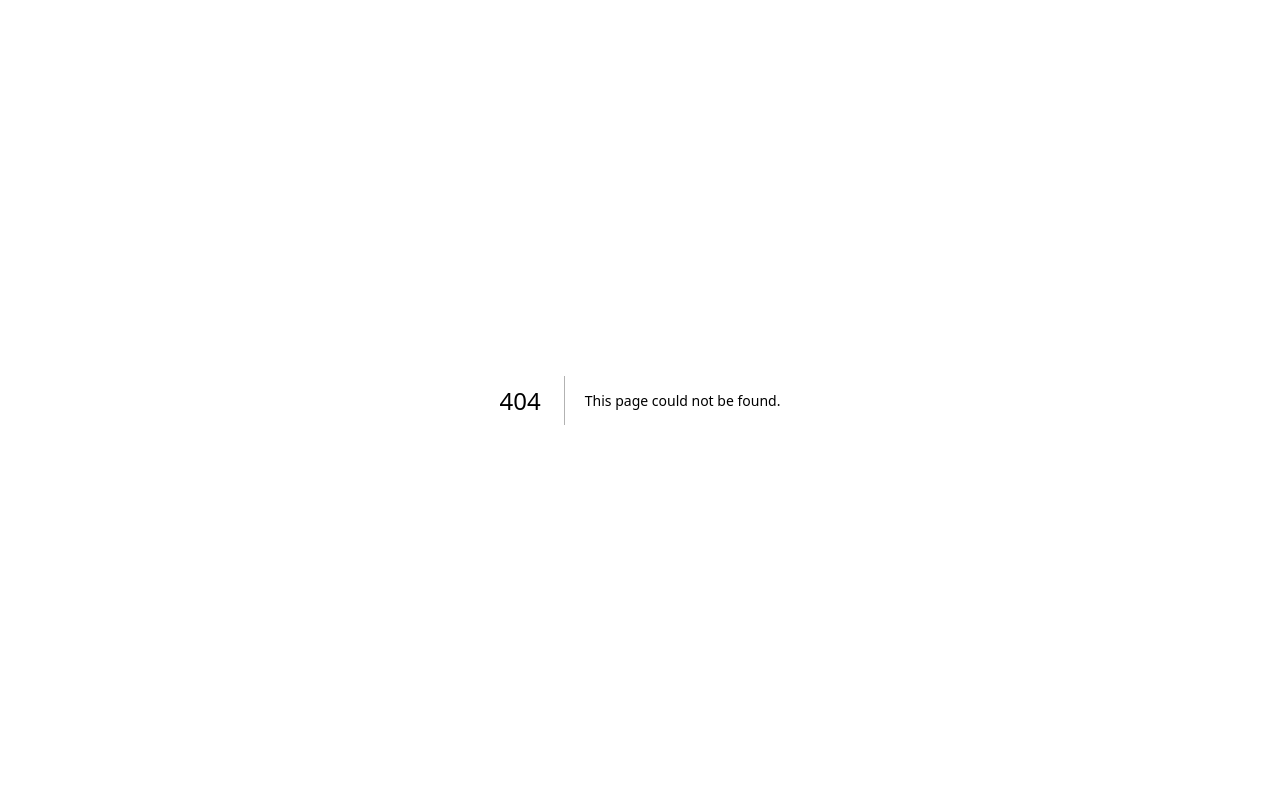
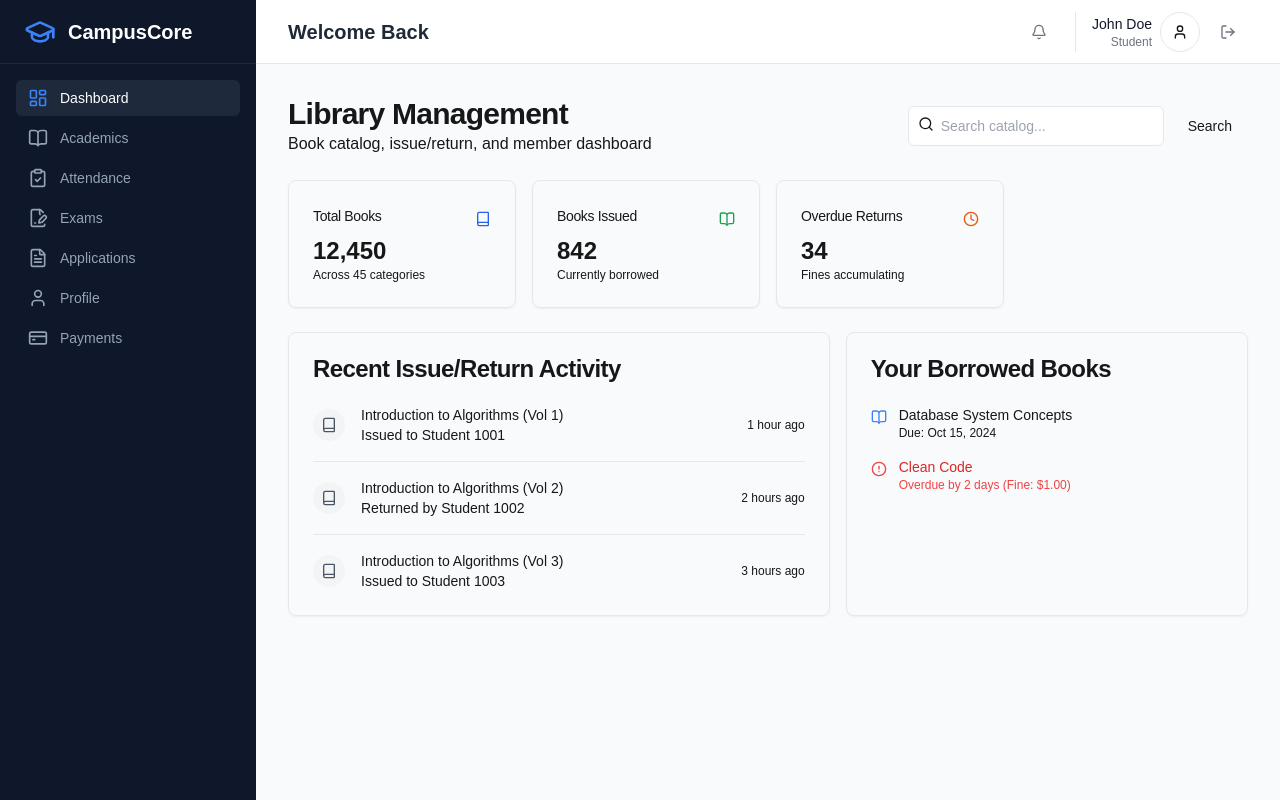
Before and after one commit to AyushBhushan88/CollegeMS-ERP, a Next.js app in the folder apps/web/: page /dashboard/library in a window 1280 px wide. Before the commit this address had no page. Built offline with nearby package versions, Linux system fonts and the light colour scheme; sample sign-in values are in the browser's storage.

Commit message:
feat(03-04): create Library management interface
- Book catalog search and stats

- Issue/Return workflow and member dashboard

```diff
--- /dev/null
+++ b/apps/web/src/app/dashboard/library/page.tsx
@@ -0,0 +1,116 @@
+'use client';
+
+import { Book, Search, BookOpen, Clock, AlertCircle } from 'lucide-react';
+import { ProtectedRoute } from '@/components/auth/protected-route';
+import { Card, CardContent, CardHeader, CardTitle } from '@/components/ui/card';
+import { Button } from '@/components/ui/button';
+import { Input } from '@/components/ui/input';
+
+export default function LibraryDashboard() {
+  return (
+    <ProtectedRoute>
+      <div className="space-y-6">
+        <div className="flex flex-col sm:flex-row justify-between items-start sm:items-center gap-4">
+          <div>
+            <h1 className="text-3xl font-bold tracking-tight">Library Management</h1>
+            <p className="text-muted-foreground">Book catalog, issue/return, and member dashboard</p>
+          </div>
+          <div className="flex items-center space-x-2 w-full sm:w-auto">
+            <div className="relative w-full sm:w-64">
+              <Search className="absolute left-2.5 top-2.5 h-4 w-4 text-muted-foreground" />
+              <Input type="search" placeholder="Search catalog..." className="pl-8" />
+            </div>
+            <Button>Search</Button>
+          </div>
+        </div>
+
+        <div className="grid gap-4 md:grid-cols-2 lg:grid-cols-4">
+          <Card>
+            <CardHeader className="flex flex-row items-center justify-between pb-2">
+              <CardTitle className="text-sm font-medium">Total Books</CardTitle>
+              <Book className="h-4 w-4 text-blue-600" />
+            </CardHeader>
+            <CardContent>
+              <div className="text-2xl font-bold">12,450</div>
+              <p className="text-xs text-muted-foreground">Across 45 categories</p>
+            </CardContent>
+          </Card>
+          <Card>
+            <CardHeader className="flex flex-row items-center justify-between pb-2">
+              <CardTitle className="text-sm font-medium">Books Issued</CardTitle>
+              <BookOpen className="h-4 w-4 text-green-600" />
+            </CardHeader>
+            <CardContent>
+              <div className="text-2xl font-bold">842</div>
+              <p className="text-xs text-muted-foreground">Currently borrowed</p>
+            </CardContent>
+          </Card>
+          <Card>
+            <CardHeader className="flex flex-row items-center justify-between pb-2">
+              <CardTitle className="text-sm font-medium">Overdue Returns</CardTitle>
+              <Clock className="h-4 w-4 text-orange-600" />
+            </CardHeader>
+            <CardContent>
+              <div className="text-2xl font-bold">34</div>
+              <p className="text-xs text-muted-foreground">Fines accumulating</p>
+            </CardContent>
+          </Card>
+        </div>
+
+        <div className="grid gap-4 md:grid-cols-2 lg:grid-cols-7">
+          <Card className="col-span-4">
+            <CardHeader>
+              <CardTitle>Recent Issue/Return Activity</CardTitle>
+            </CardHeader>
+            <CardContent>
+              <div className="space-y-4">
+                {[1, 2, 3].map((i) => (
+                  <div key={i} className="flex items-center justify-between border-b pb-4 last:border-0 last:pb-0">
+                    <div className="flex items-center space-x-4">
+                      <div className="bg-gray-100 p-2 rounded-full">
+                        <Book className="h-4 w-4 text-gray-600" />
+                      </div>
+                      <div>
+                        <p className="text-sm font-medium">Introduction to Algorithms (Vol {i})</p>
+                        <p className="text-sm text-muted-foreground">
+                          {i % 2 === 0 ? 'Returned by' : 'Issued to'} Student {1000 + i}
+                        </p>
+                      </div>
+                    </div>
+                    <div className="text-xs text-muted-foreground">
+                      {i} hour{i > 1 ? 's' : ''} ago
+                    </div>
+                  </div>
+                ))}
+              </div>
+            </CardContent>
+          </Card>
+
+          <Card className="col-span-3">
+            <CardHeader>
+              <CardTitle>Your Borrowed Books</CardTitle>
+            </CardHeader>
+            <CardContent>
+              <div className="space-y-4">
+                <div className="flex items-start space-x-3">
+                  <BookOpen className="h-4 w-4 mt-1 text-blue-500" />
+                  <div>
+                    <p className="text-sm font-medium">Database System Concepts</p>
+                    <p className="text-xs text-muted-foreground">Due: Oct 15, 2024</p>
+                  </div>
+                </div>
+                <div className="flex items-start space-x-3">
+                  <AlertCircle className="h-4 w-4 mt-1 text-red-500" />
+                  <div>
+                    <p className="text-sm font-medium text-red-600">Clean Code</p>
+                    <p className="text-xs text-red-500">Overdue by 2 days (Fine: $1.00)</p>
+                  </div>
+                </div>
+              </div>
+            </CardContent>
+          </Card>
+        </div>
+      </div>
+    </ProtectedRoute>
+  );
+}
```
